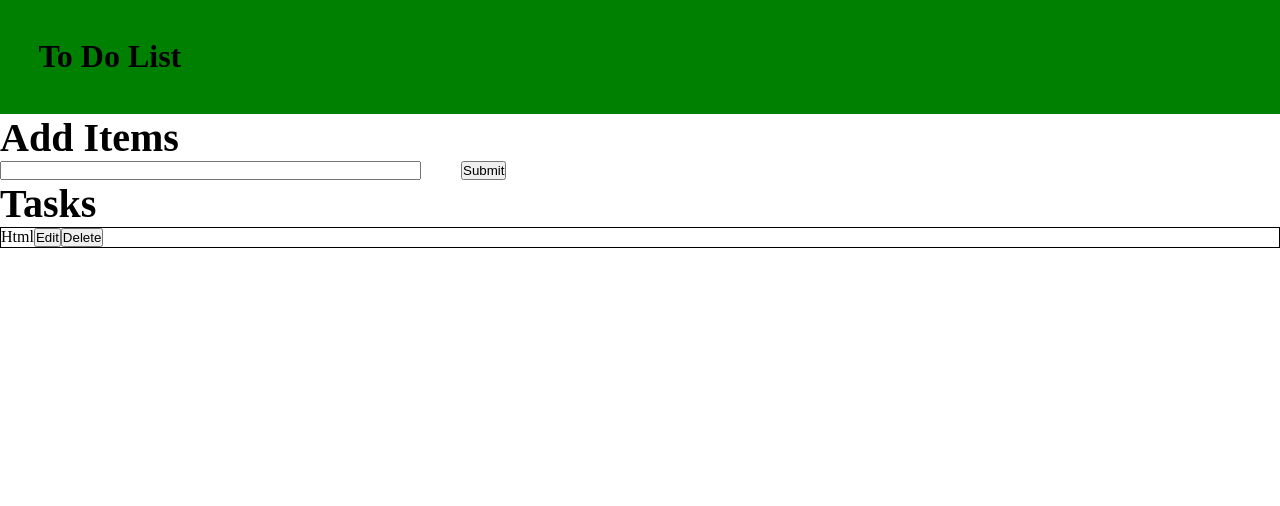
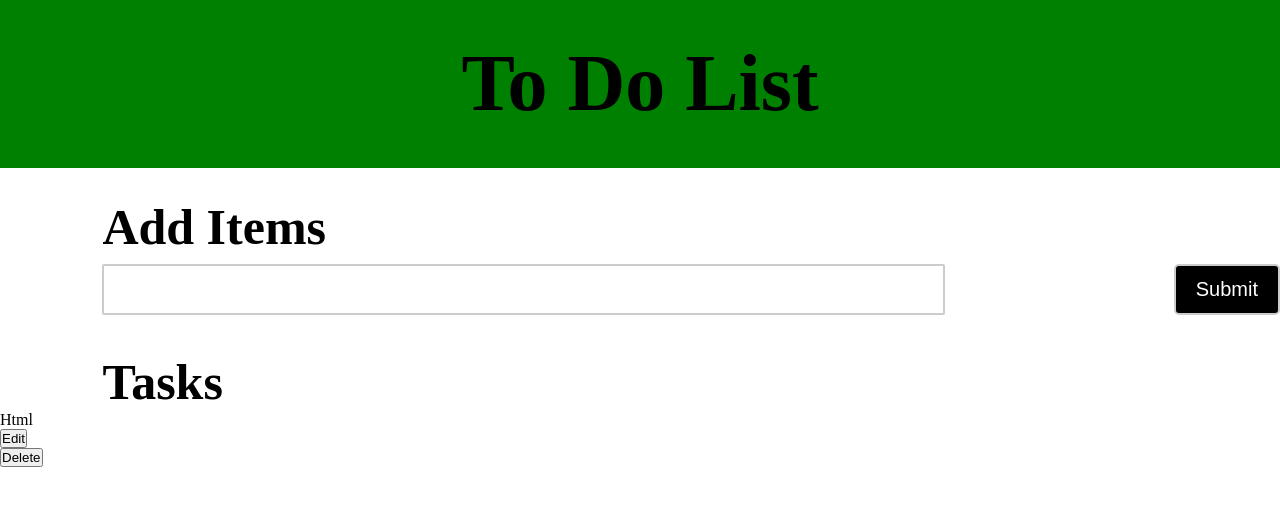
Before and after one commit to abdul-mumin001/aircamp-to-do-list-test, a plain HTML site: page to-do-list/index.html in a window 1280 px wide. Drawn offline with Linux system fonts and the light colour scheme.

Commit message:
To-do-list-test

```diff
--- a/to-do-list/index.html
+++ b/to-do-list/index.html
@@ -1,5 +1,6 @@
 <!DOCTYPE html>
 <html lang="en">
+
 <head>
     <meta charset="UTF-8">
     <meta http-equiv="X-UA-Compatible" content="IE=edge">
@@ -7,29 +8,43 @@
     <title>To Do List</title>
     <link rel="stylesheet" href="./style.css">
 </head>
+
 <body>
     <header class="head">
+
         <h1>To Do List</h1>
 
     </header>
 
     <main>
+
         <div class="additem">Add Items</div>
+
         <div class="inputmain">
-           <div><input size="50" type="text"></div>
-           <div class="submit"><button type="submit">Submit</button></div>
+
+            <div class="inp"><input size="50" type="text"></div>
+            <div class="submit"><button type="submit">Submit</button></div>
+
         </div>
 
         <div class="Task"><label for="Tasks">Tasks</label></div>
+
+
         <div class="allbox">
-            <div class="box1">Html
-                <div class="flexend">
-                    <div><button type="Edit">Edit</button></div>
-                <div><button type="Delete">Delete</button></div>
+
+            <div class="box1">
+                <div>Html</div>
+                <div class="btnend">
+                    <div><button>Edit</button></div>
+                    <div><button>Delete</button></div>
+
                 </div>
+
+
             </div>
         </div>
 
     </main>
 </body>
+
 </html>
--- a/to-do-list/style.css
+++ b/to-do-list/style.css
@@ -5,36 +5,49 @@
 .head{
     padding: 3%;
     background-color: green;
+    text-align: center;
+    font-size: 40px;
 }
 .additem{
-    font-size: 40px;
+    margin-top: 30px;
+    font-size: 50px;
     font-weight: bold;
+    margin-left: 8%;
 }
 
 .inputmain{
     display: flex;
-    gap: 40px;
+    gap: 650px;
 
+    margin-left: 8%;
 }
-.inputItem{
-size: 50
+.inp input{
+
+    width: 200%;
+  padding: 12px 20px;
+  margin: 8px 0;
+  display: inline-block;
+  border: 2px solid#ccc;
+  border-radius: 2px;
+  font-size: 20px;
+  box-sizing: border-box;
+}
+.submit button{
+    width: 100%;
+    padding: 12px 20px;
+    margin: 8px 0;
+    display: inline-block;
+    border: 2px solid #ccc;
+    border-radius: 5px;
+    cursor: pointer;
+    background-color: black;
+    color: white;
+    font-size: 20px;
 }
 
 .Task{
-    font-size: 40px;
+    margin-top: 30px;
+    font-size: 50px;
     font-weight: bold;
+    margin-left: 8%;
 }
-.allbox{
-    border: 1px solid;
-    display: flex;
-
-}
-.box1{
-    display: flex;
-    align-content: flex-end;
-}
-.flexend{
-    display: flex;
-    /* flex-direction: row; */
-    align-content: flex-end;
-}
```
